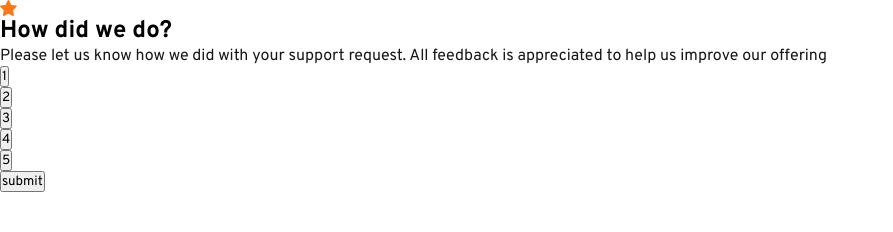
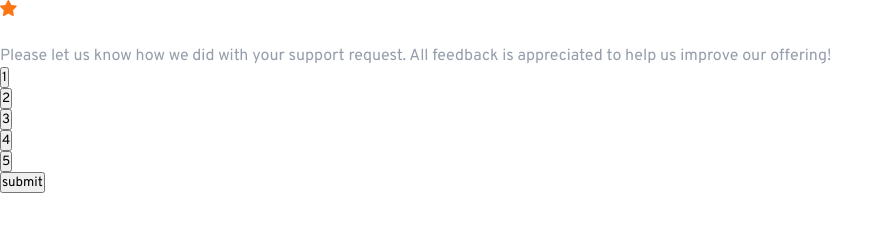
Before and after one commit to matheus-wallace/interactive-rating, a website: page index.html in a window 1280 px wide. Shown: the whole page, without its empty margins (0-893 px from the left). Drawn offline with Linux system fonts and the light colour scheme.

Commit message:
feat: new main card

```diff
--- a/index.html
+++ b/index.html
@@ -16,20 +16,25 @@
 <body>
   <main class="main container">
     <article class="card__container">
-      <img src="images/icon-star.svg" alt="star icon">
-      <h1 class="card__title">How did we do?</h1>
-      <p class="card__description">Please let us know how we did with your support
-        request. All feedback is appreciated to help us improve our offering</p>
-      <ul class="card__rating">
-        <li><button>1</button></li>
-        <li><button>2</button></li>
-        <li><button>3</button></li>
-        <li><button>4</button></li>
-        <li><button>5</button></li>
-      </ul>
-      <button type="submit">submit</button>
+      <form action="./thanks.html" method="get">
+        <img src="images/icon-star.svg" alt="star icon" class="card__star">
+        <h1 class="card__title color_white">How did we do?</h1>
+        <p class="card__description font_1_sm color_grey-light">Please let us know how we did with your support
+          request. All feedback is appreciated to help us improve our offering!</p>
+        <ul class="card__rating">
+          <li><button class="rating__button">1</button></li>
+          <li><button class="rating__button">2</button></li>
+          <li><button class="rating__button">3</button></li>
+          <li><button class="rating__button">4</button></li>
+          <li><button class="rating__button">5</button></li>
+        </ul>
+
+        <button type="submit" class="default__button">submit</button>
+      </form>
     </article>
   </main>
+
+  <script src="./js/index.js"></script>
 </body>
 
 </html>
```
